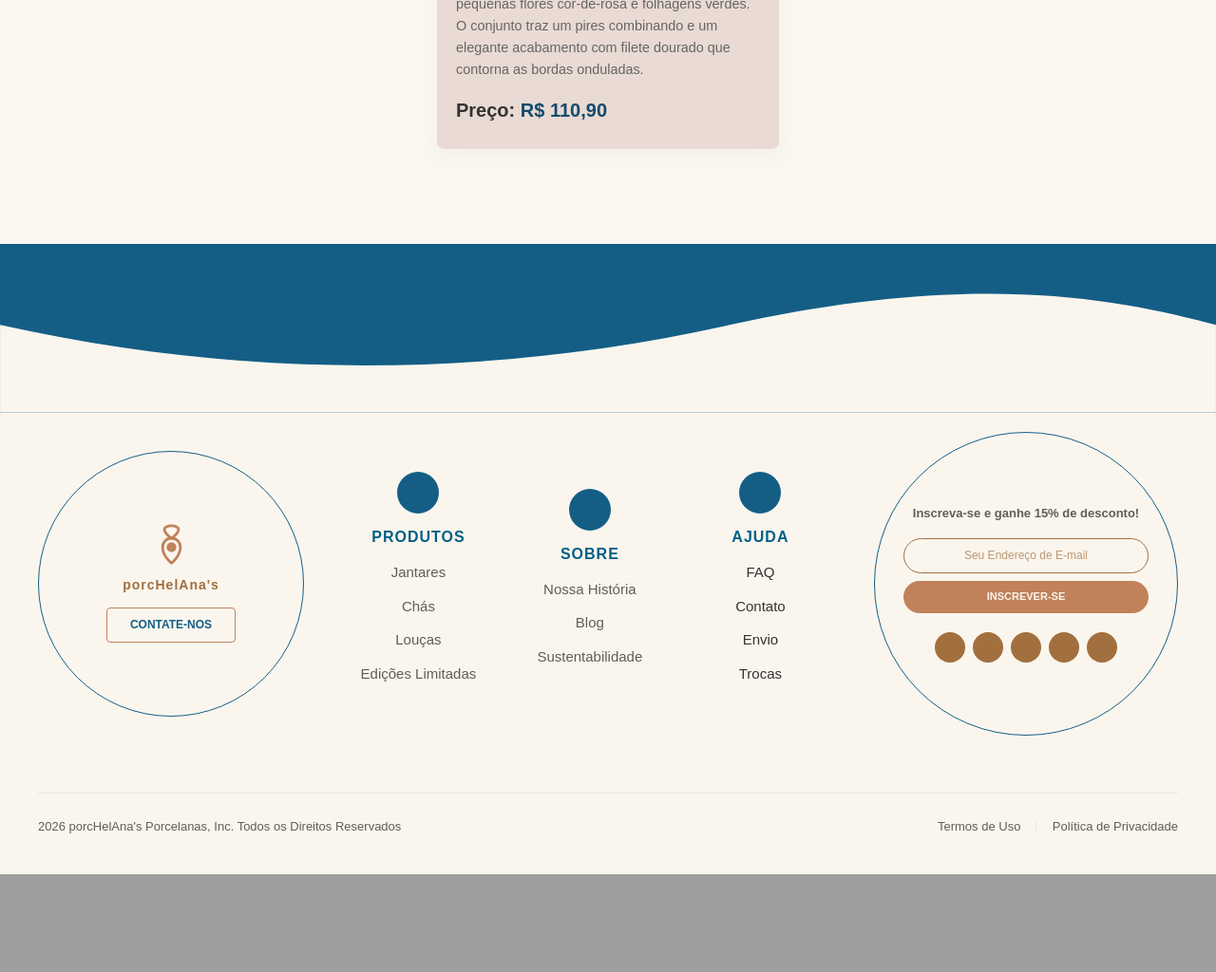
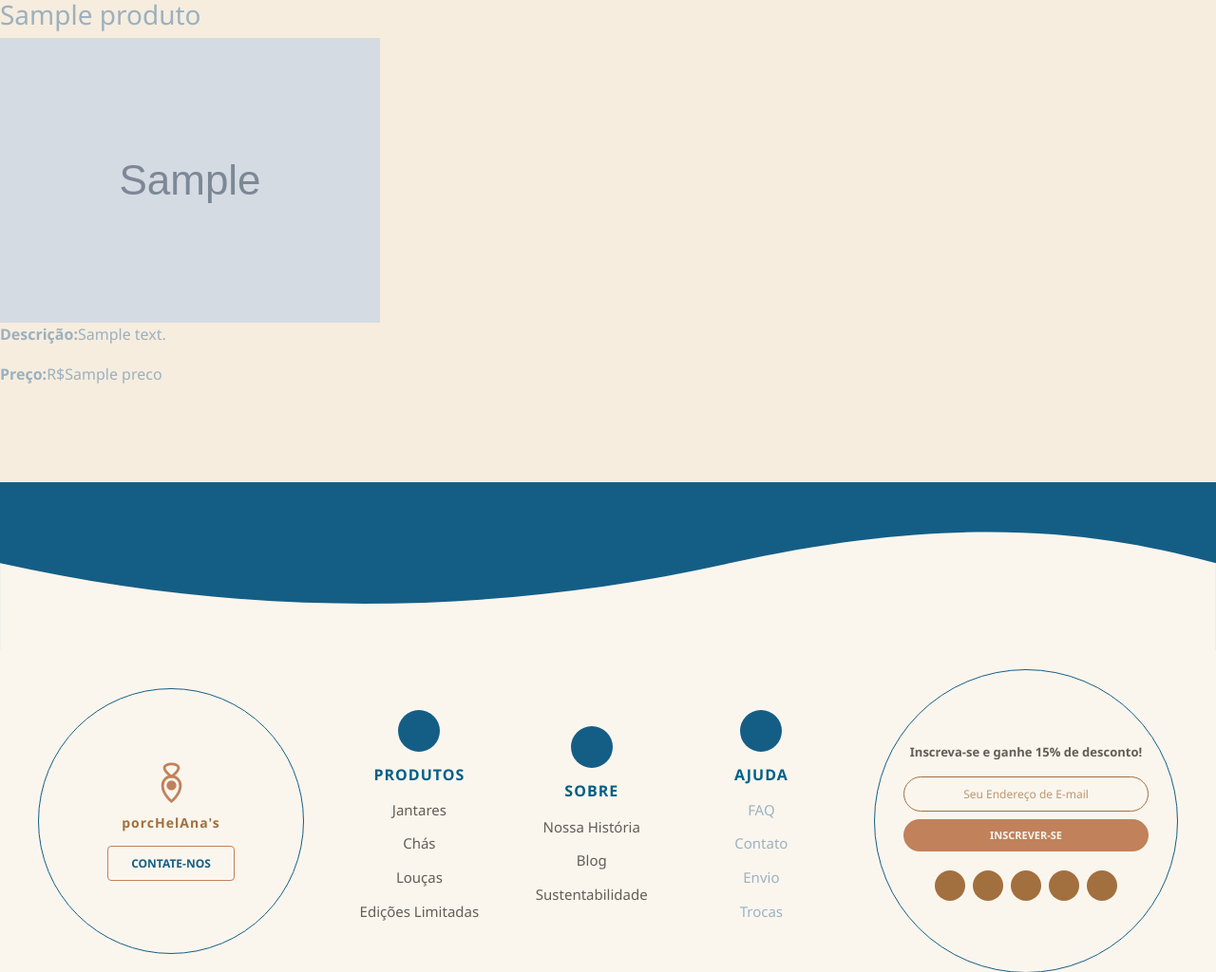
Before and after one commit to Ana-Clara-Lobo-Silveira/PorcHelAnas, a Flask app: template templates/pagina_inicial.html in a window 1280 px wide. Shown: the part 1047-2071 px from the top of the page at 95% size. Before the commit the page ends 1968 px from the top, so only its background shows below. Run offline with Flask 3, Linux system fonts and the light colour scheme; the template is opened without the code that fills it: most values are stand-ins (such as "Sample title", 1, 10 or a date in 2020); grey boxes marked "Sample" are stand-in pictures.

Commit message:
arrumei a parte do bootstrap na pagina inicial

```diff
--- a/app.py
+++ b/app.py
@@ -14,5 +14,6 @@ def pagina_produto():
 def pagina_cadastro():
     return render_template("cadastro.html")
 
+
 if __name__ == "__main__":
     app.run(host="0.0.0.0", port="8080", debug=True)
--- a/templates/pagina_inicial.html
+++ b/templates/pagina_inicial.html
@@ -1,6 +1,7 @@
 {% extends 'layout.html' %}
 
 {% block style %}
+<link rel="stylesheet" href="static/carrosel_card.css">
 <!-- css pagina -->
 {% endblock %}
 
@@ -33,18 +34,12 @@
 <main class="principal">
 
     <article>
-        <h3>Xícara Florida</h3>
-        <img src="https://images.pexels.com/photos/8694772/pexels-photo-8694772.jpeg" alt="Xícara Florida">
-        <p><strong>Descrição:</strong> Uma delicada xícara de porcelana branca decorada com uma charmosa estampa de pequenas flores cor-de-rosa e folhagens verdes. O conjunto traz um pires combinando e um elegante acabamento com filete dourado que contorna as bordas onduladas.</p>
-        <p><strong>Preço:</strong> R$ 110,90</p>
+        <h3>{{produto.nome_produto}}</h3>
+        <img src="{{ produto.imagem_produto }}" alt="{{produto.nome_produto}}">
+        <p><strong>Descrição:</strong>{{produto.descricao_produto}} </p>
+        <p><strong>Preço:</strong>R${{produto.preco}}</p>
     </article>
 
 </main>
 
-<script src="https://cdn.jsdelivr.net/npm/bootstrap@5.3.2/dist/dist/js/bootstrap.bundle.min.js"></script>
-
-<link rel="stylesheet" href="static/carrosel_card.css">
-
-</html>
-
 {% endblock %}
```
Also changed, not shown: model/cards.py (added).
